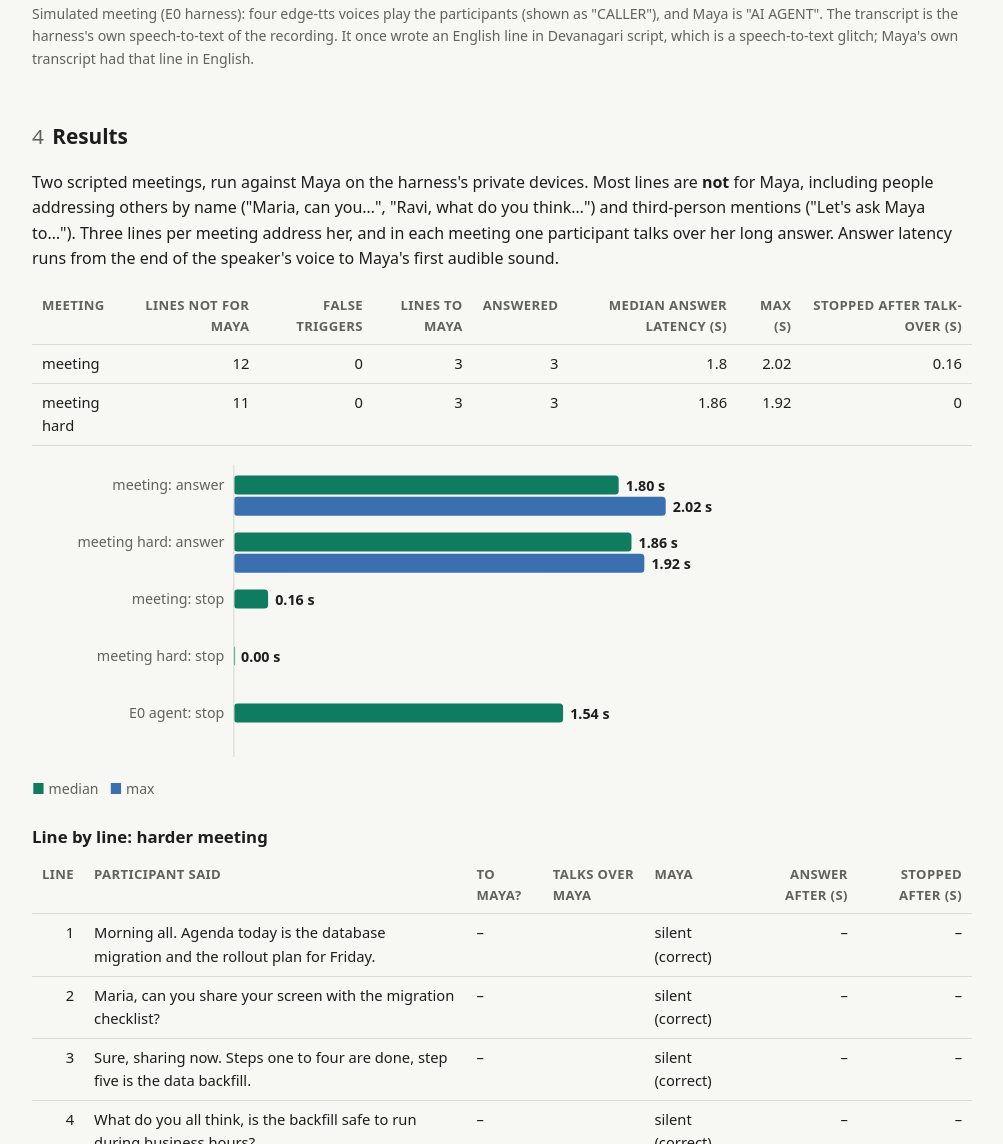
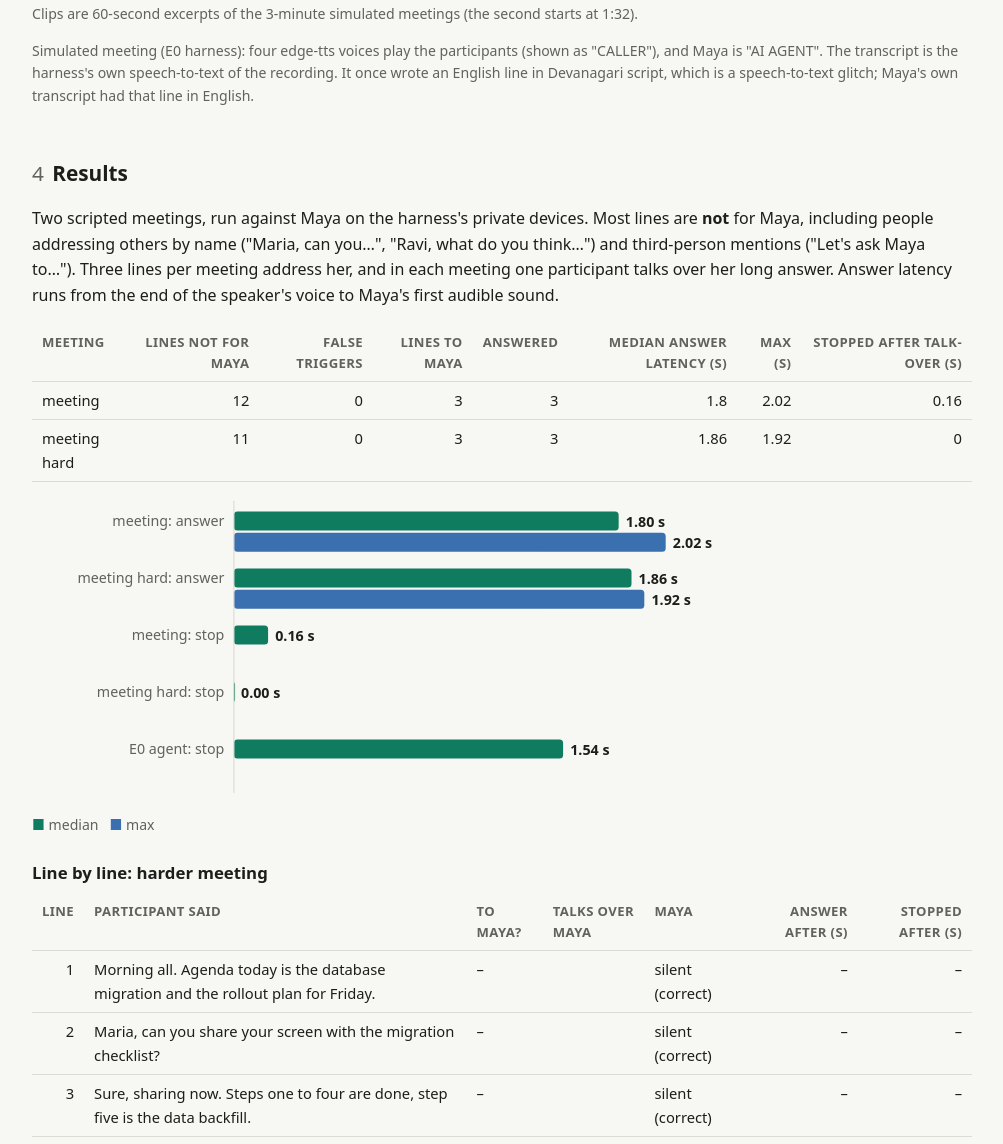
Before and after one commit to Jivraj-18/wa-virtmic, a plain HTML site: page docs/E4.html in a window 1280 px wide. Shown: the part 1656-2800 px from the top of the page, without its empty margins (138-1141 px from the left). Drawn offline with Linux system fonts and the light colour scheme.

Commit message:
E4 docs: guest join (no Google account needed), 60 s demo clips; publish_run --start
Co-Authored-By: Claude Opus 5.5 <noreply@anthropic.com>
Claude-Session: https://claude.ai/code/session_01VoWU4gucXdvZdmjzXzAhQj

```diff
--- a/docs/E4.html
+++ b/docs/E4.html
@@ -16,7 +16,7 @@
   <div class="row"><h1>E4 · Google Meet agent "Maya"</h1><span class="badge PARTIAL">PARTIAL</span></div>
 
   <h2><span class="n">1</span>The idea</h2>
-  <p>Maya sits in a Google Meet as one more participant with her own Google account. She <strong>listens silently</strong>
+  <p>Maya sits in a Google Meet as one more participant (joining as a guest, or with her own Google account). She <strong>listens silently</strong>
     and keeps a live transcript. She <strong>speaks only when someone addresses her by name</strong> ("Maya, what do you
     think?"), and <strong>goes quiet at once</strong> when someone talks over her. Every few minutes at most, she may post
     a short suggestion in the Meet chat ("Maybe consider X", "You seem stuck on Y").</p>
@@ -60,6 +60,7 @@
 
   <h2><span class="n">3</span>Demo</h2>
   <div id="demo"></div>
+  <p class="note">Clips are 60-second excerpts of the 3-minute simulated meetings (the second starts at 1:32).</p>
   <script>renderDemo(document.getElementById("demo"), ["E4/meeting", "E4/meeting_hard"]);</script>
   <p class="note">Simulated meeting (E0 harness): four edge-tts voices play the participants (shown as "CALLER"), and Maya is
     "AI AGENT". The transcript is the harness's own speech-to-text of the recording. It once wrote an English line in
@@ -109,7 +110,7 @@
       <li>The Meet join, chat and leave code passed against a local mock Meet page in headless Chrome.</li>
     </ul></div>
     <div><h3>Didn't / not yet</h3><ul class="bad">
-      <li><strong>Not yet tested in a real Google Meet.</strong> That needs a separate Google account logged in by hand, and a meeting link.</li>
+      <li><strong>Not yet tested in a real Google Meet.</strong> That only needs a meeting link: Maya joins as a guest and the host admits her.</li>
       <li>The Meet selectors are best-effort and were checked only against a mock page. Meet changes its DOM often.</li>
       <li>The local VAD will also stop Maya for coughs or background noise. In a real meeting the threshold may need tuning.</li>
       <li>Some suggestions repeat a theme. Once, a suggestion promised a task ("I'll send the checklist"); the prompt now forbids that.</li>
@@ -134,7 +135,8 @@ python3 scripts/sim_call.py experiments/E4/scripts/meeting.yaml --tag E4 --greet
            --transcript {transcript} --seconds {seconds} --suggest-first 30 --suggest-interval 45"
 python3 -m scripts.meet.score_sim experiments/runs/E4_meeting_&lt;ts&gt; experiments/E4/scripts/meeting.yaml
 
-# real Meet (needs a person: a separate Google account and a meeting link)
+# real Meet (needs a meeting link; Maya joins as a guest named "Maya", the host admits her)
+# `maya login` is optional: only if you want her on a Google account instead of as a guest
 python3 -m scripts.meet.maya devices up      # maya_out, maya_mic_sink, maya_mic
 python3 -m scripts.meet.maya login           # Maya's Chrome on the noVNC desktop -> log in by hand
 python3 -m scripts.meet.maya join https://meet.google.com/xxx-yyyy-zzz
--- a/docs/cards/E4.js
+++ b/docs/cards/E4.js
@@ -1 +1 @@
-card({id: "E4", status: "PARTIAL", title: "Google Meet agent \"Maya\"", finding: "In two simulated 4-voice meetings, Maya stayed silent on all 23 lines not meant for her (0 false triggers). She answered all 6 lines that named her in about 1.9 s, and stopped within 0.2 s when talked over. Real Meet test pending: it needs a separate Google account and a meeting link."});
+card({id: "E4", status: "PARTIAL", title: "Google Meet agent \"Maya\"", finding: "In two simulated 4-voice meetings, Maya stayed silent on all 23 lines not meant for her (0 false triggers). She answered all 6 lines that named her in about 1.9 s, and stopped within 0.2 s when talked over. Real Meet test pending: she joins as a guest, so it only needs a meeting link and the host to admit her."});
--- a/docs/media/E4/meeting.js
+++ b/docs/media/E4/meeting.js
@@ -48,102 +48,6 @@ window.RUNS["E4/meeting"] = {
    "end": 65.3,
    "who": "AGENT",
    "text": "I think it's crucial to run the load test. Even though engineering can ship next week, skipping that step could risk stability. I'd suggest aiming for the following week, after we've fully tested."
-  },
-  {
-   "t": 67.06,
-   "end": 68.12,
-   "who": "CALLER",
-   "text": "Fair point."
-  },
-  {
-   "t": 68.71,
-   "end": 72.62,
-   "who": "CALLER",
-   "text": "I did send the error screen mockups to Maya yesterday, by the way."
-  },
-  {
-   "t": 78.1,
-   "end": 83.84,
-   "who": "CALLER",
-   "text": "The load test itself only takes two days if the provider gives us a sandbox."
-  },
-  {
-   "t": 89.35,
-   "end": 92.03,
-   "who": "CALLER",
-   "text": "But we still don't know if they will give us a sandbox."
-  },
-  {
-   "t": 92.68,
-   "end": 95.09,
-   "who": "CALLER",
-   "text": "We keep going around in circles on this."
-  },
-  {
-   "t": 100.66,
-   "end": 107.45,
-   "who": "CALLER",
-   "text": "Hey Maya, can you explain in detail all the risks of launching a payment page without a load test and how each one could hurt us?"
-  },
-  {
-   "t": 108.85,
-   "end": 112.16,
-   "who": "AGENT",
-   "text": "Sure. Launching without a load test could lead to"
-  },
-  {
-   "t": 111.58,
-   "end": 114.23,
-   "who": "CALLER",
-   "text": "Sorry, hold on, let me jump in here."
-  },
-  {
-   "t": 114.82,
-   "end": 116.48,
-   "who": "CALLER",
-   "text": "We are running out of time."
-  },
-  {
-   "t": 122.29,
-   "end": 125.54,
-   "who": "CALLER",
-   "text": "लेट्स आस्क माया टू राइट अप द नोट्स लेटर."
-  },
-  {
-   "t": 131.11,
-   "end": 136.25,
-   "who": "CALLER",
-   "text": "So the plan is: request the sandbox today, run the load test, and launch in two weeks."
-  },
-  {
-   "t": 141.85,
-   "end": 146.15,
-   "who": "CALLER",
-   "text": "Sounds good to me. I'll polish the error screens in the meantime."
-  },
-  {
-   "t": 151.18,
-   "end": 153.29,
-   "who": "CALLER",
-   "text": "Anything we are forgetting, Maya?"
-  },
-  {
-   "t": 154.9,
-   "end": 163.55,
-   "who": "AGENT",
-   "text": "One quick thing, let's confirm the final mobile layout review before launch. That way, we're sure everything's polished. Then we should be all set."
-  },
-  {
-   "t": 165.25,
-   "end": 167.12,
-   "who": "CALLER",
-   "text": "Great, thanks everyone."
-  },
-  {
-   "t": 167.68,
-   "end": 169.01,
-   "who": "CALLER",
-   "text": "Talk next week."
   }
  ],
  "metrics": [
--- a/docs/media/E4/meeting_hard.js
+++ b/docs/media/E4/meeting_hard.js
@@ -2,142 +2,46 @@ window.RUNS = window.RUNS || {};
 window.RUNS["E4/meeting_hard"] = {
  "transcript": [
   {
-   "t": 1.63,
-   "end": 2.81,
-   "who": "CALLER",
-   "text": "Morning all"
-  },
-  {
-   "t": 3.4,
-   "end": 7.46,
-   "who": "CALLER",
-   "text": "Agenda today is the database migration and the rollout plan for Friday."
-  },
-  {
-   "t": 12.88,
-   "end": 16.88,
-   "who": "CALLER",
-   "text": "Maria, can you share your screen with the migration checklist?"
-  },
-  {
-   "t": 22.33,
-   "end": 24.02,
-   "who": "CALLER",
-   "text": "Sure, sharing now."
-  },
-  {
-   "t": 24.58,
-   "end": 28.28,
-   "who": "CALLER",
-   "text": "Steps one to four are done, step five is the data backfill."
-  },
-  {
-   "t": 33.79,
-   "end": 37.7,
-   "who": "CALLER",
-   "text": "What do you all think, is the backfill safe to run during business hours?"
-  },
-  {
-   "t": 43.21,
-   "end": 48.47,
-   "who": "CALLER",
-   "text": "Maya's summary from last week said the backfill locks the Orders table for a few minutes."
-  },
-  {
-   "t": 53.41,
-   "end": 58.79,
-   "who": "CALLER",
-   "text": "Okay Maya, quick one, how long would a rollback take if the backfill fails?"
-  },
-  {
-   "t": 60.25,
-   "end": 72.23,
-   "who": "AGENT",
-   "text": "Based on what I know, a rollback could take around the same time as the changes made so far, maybe a few minutes if the backfill is partway. But it depends on the volume of data changed; larger sets can cause longer rollbacks."
-  },
-  {
-   "t": 73.9,
-   "end": 74.75,
-   "who": "CALLER",
-   "text": "Right."
-  },
-  {
-   "t": 75.34,
-   "end": 78.68,
-   "who": "CALLER",
-   "text": "Ravi, what do you think, can we run it at night instead?"
-  },
-  {
-   "t": 84.13,
-   "end": 85.43,
-   "who": "CALLER",
-   "text": "Night is fine."
-  },
-  {
-   "t": 85.99,
-   "end": 90.89,
-   "who": "CALLER",
-   "text": "I think Maya and the on-call team should get the runbook before Friday."
-  },
-  {
-   "t": 96.34,
-   "end": 101.45,
+   "t": 4.34,
+   "end": 9.45,
    "who": "CALLER",
    "text": "Maya, can you walk us through a step-by-step rollout plan for Friday, with all the checkpoints?"
   },
   {
-   "t": 102.91,
-   "end": 106.43,
+   "t": 10.91,
+   "end": 14.43,
    "who": "AGENT",
    "text": "Sure, let's outline the rollout plan step by step."
   },
   {
-   "t": 106.18,
-   "end": 113.33,
+   "t": 14.18,
+   "end": 21.33,
    "who": "CALLER",
    "text": "Wait, wait. Ravi, sorry, quick question for you. Is the staging copy of the database ready?"
   },
   {
-   "t": 118.27,
-   "end": 121.55,
+   "t": 26.27,
+   "end": 29.55,
    "who": "CALLER",
    "text": "Yes, staging was refreshed this morning."
   },
   {
-   "t": 127.09,
-   "end": 130.64,
+   "t": 35.09,
+   "end": 38.64,
    "who": "CALLER",
    "text": "Can you ask Maya to send the checklist to everyone after the call?"
   },
   {
-   "t": 136.12,
-   "end": 139.4,
+   "t": 44.12,
+   "end": 47.4,
    "who": "CALLER",
    "text": "What would you recommend as the go or no-go signal, Maya?"
   },
   {
-   "t": 140.92,
-   "end": 157.04,
+   "t": 48.92,
+   "end": 65.04,
    "who": "AGENT",
    "text": "A good go or no-go signal could be successful completion of the data backfill on the staging environment, with no critical errors, and confirmation from the team that performance and order processing remain stable. Once we tick those boxes, we can safely proceed."
-  },
-  {
-   "t": 158.74,
-   "end": 159.5,
-   "who": "CALLER",
-   "text": "Good"
-  },
-  {
-   "t": 160.06,
-   "end": 161.51,
-   "who": "CALLER",
-   "text": "Let's wrap up there."
-  },
-  {
-   "t": 162.19,
-   "end": 163.43,
-   "who": "CALLER",
-   "text": "Thanks everyone!"
   }
  ],
  "metrics": [
```
Also changed, not shown: 4 other files.
